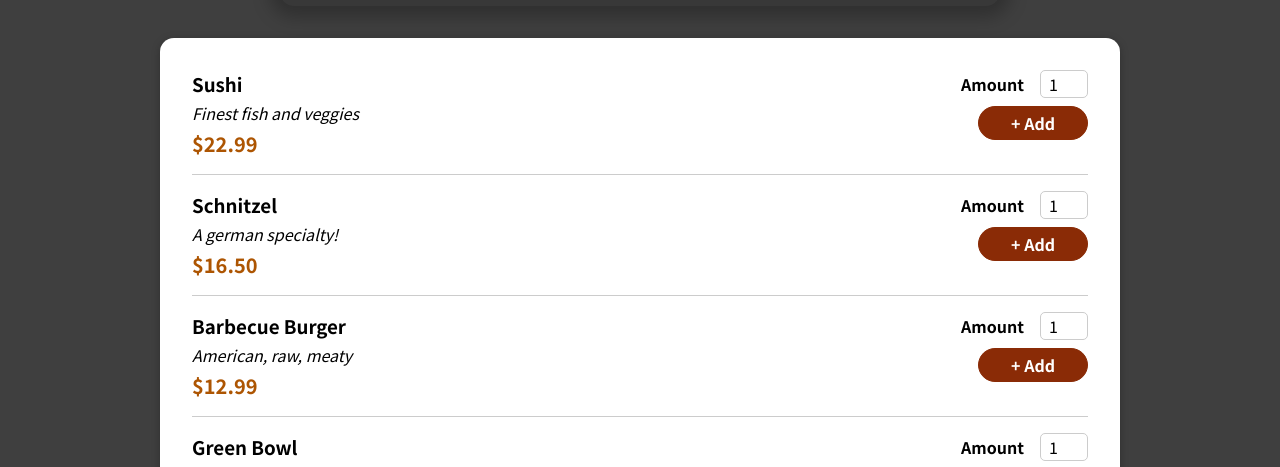
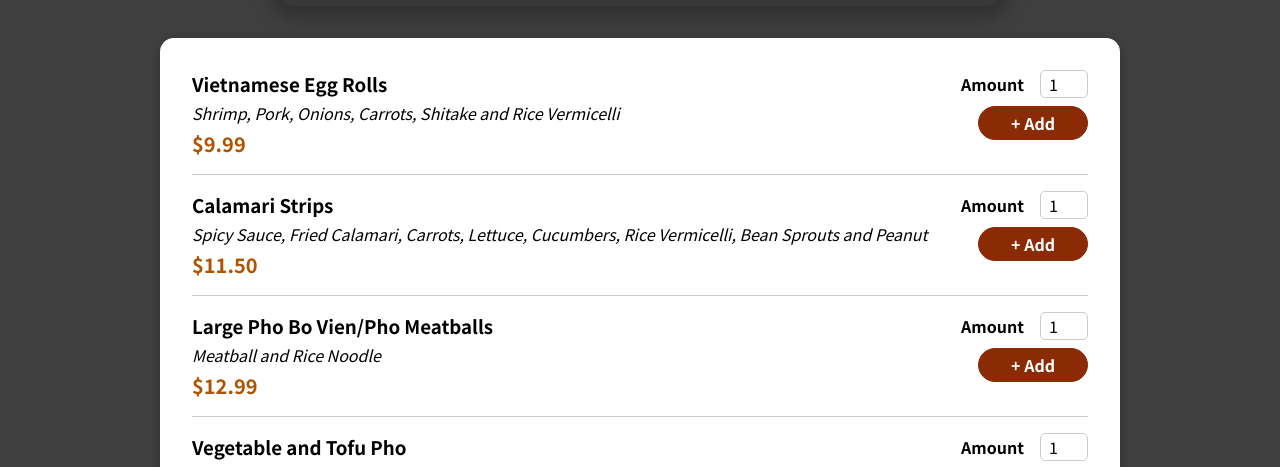
Before and after one commit to MytrucNguyen/Food_Order_App, a React (Create React App) app: page / in a window 1280 px wide. Shown: the part 467-934 px from the top of the page. Built offline with nearby package versions, Linux system fonts and the light colour scheme.

Commit message:
Change Menu Items

```diff
--- a/src/components/Meals/AvailableMeals/index.jsx
+++ b/src/components/Meals/AvailableMeals/index.jsx
@@ -5,27 +5,27 @@ import MealItem from '../MealItem';
 const DUMMY_MEALS = [
     {
       id: 'm1',
-      name: 'Sushi',
-      description: 'Finest fish and veggies',
-      price: 22.99,
+      name: 'Vietnamese Egg Rolls',
+      description: 'Shrimp, Pork, Onions, Carrots, Shitake and Rice Vermicelli',
+      price: 9.99,
     },
     {
       id: 'm2',
-      name: 'Schnitzel',
-      description: 'A german specialty!',
-      price: 16.5,
+      name: 'Calamari Strips',
+      description: 'Spicy Sauce, Fried Calamari, Carrots, Lettuce, Cucumbers, Rice Vermicelli, Bean Sprouts and Peanut',
+      price: 11.5,
     },
     {
       id: 'm3',
-      name: 'Barbecue Burger',
-      description: 'American, raw, meaty',
+      name: 'Large Pho Bo Vien/Pho Meatballs',
+      description: 'Meatball and Rice Noodle',
       price: 12.99,
     },
     {
       id: 'm4',
-      name: 'Green Bowl',
+      name: 'Vegetable and Tofu Pho',
       description: 'Healthy...and green...',
-      price: 18.99,
+      price: 11.99,
     },
   ];
 
```
